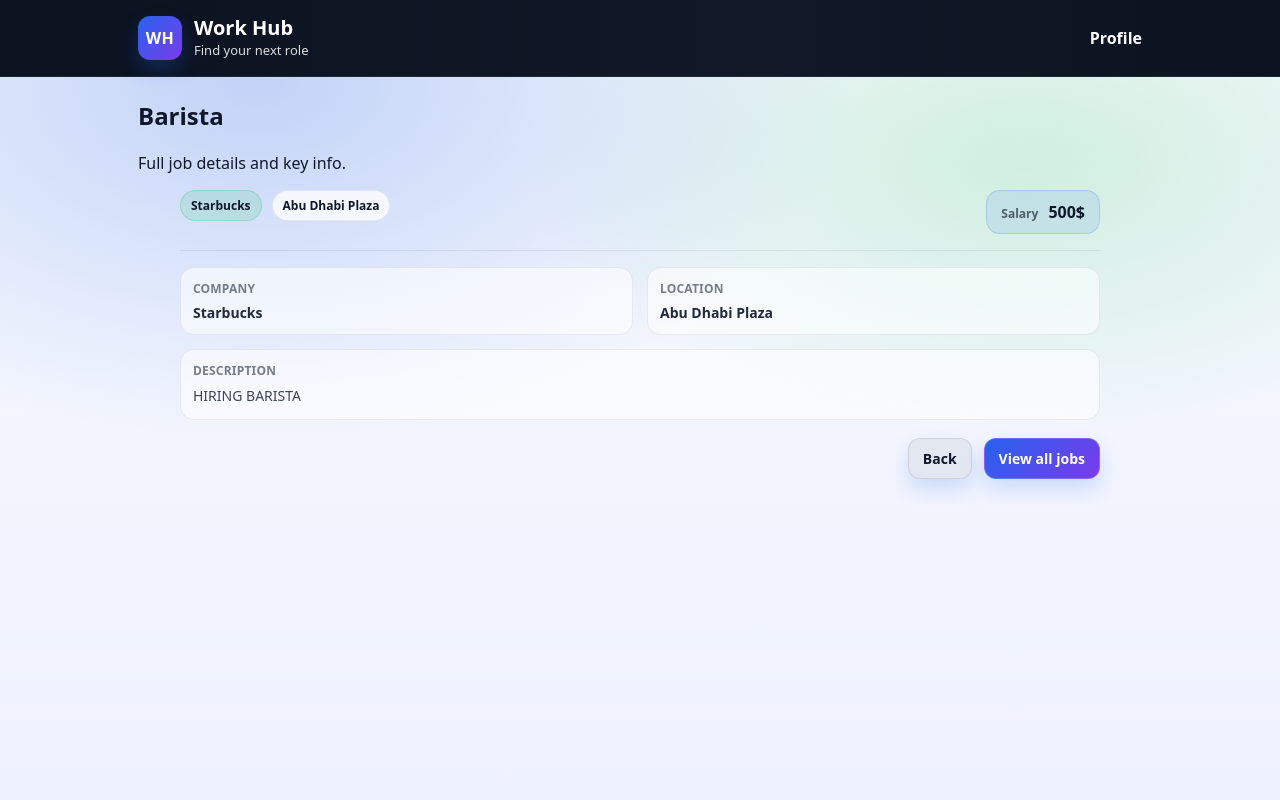
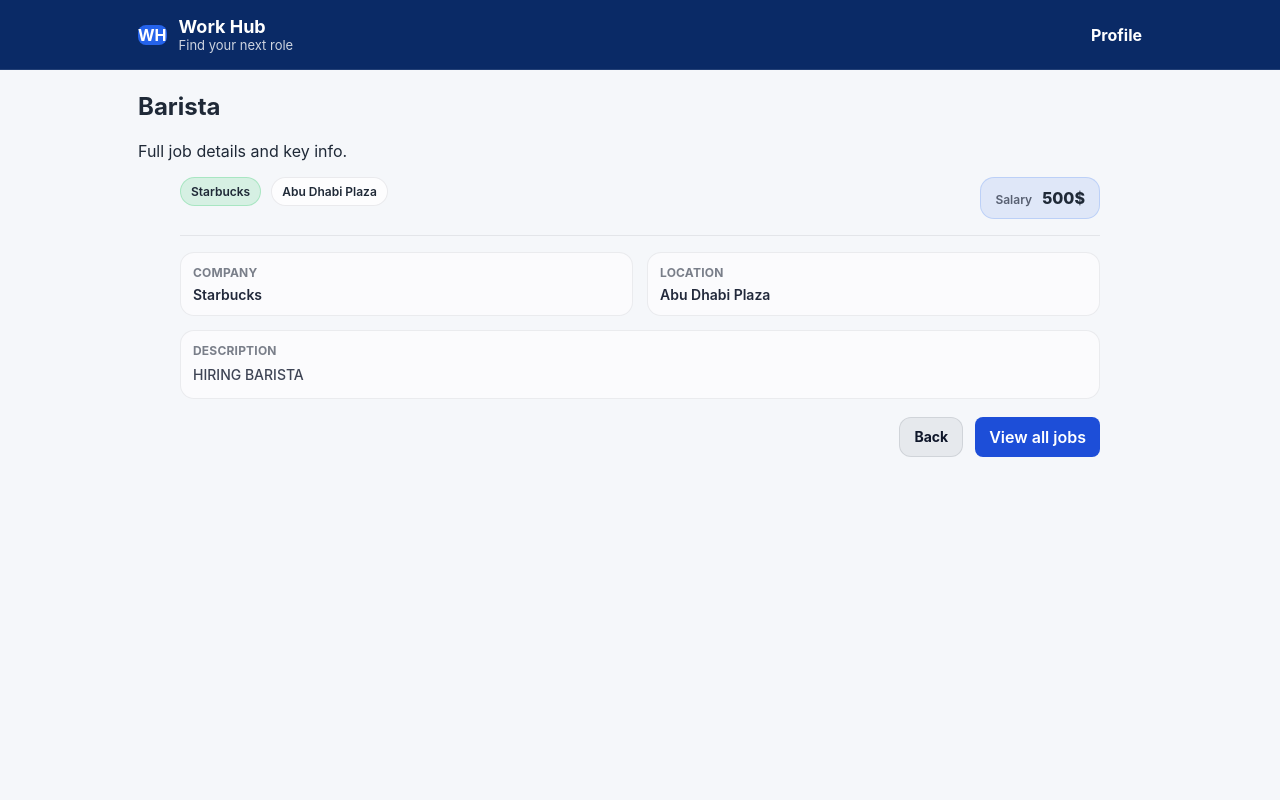
Before and after one commit to Job-Board67/Jobs, a Django app: page /job/1/ in a window 1280 px wide. Run offline with Django 5.2, Linux system fonts and the light colour scheme; a user stored in the database is signed in; data comes from the database, SQL or seed files in the repository.

Commit message:
stylishh

```diff
--- a/jobboard/job/static/style.css
+++ b/jobboard/job/static/style.css
@@ -1,35 +1,33 @@
 /* -------- Base and Fonts -------- */
-:root{
-    --bg1:#0b1220;
-    --bg2:#0f172a;
-    --card:#0b1220cc;
-    --cardSolid:#ffffff;
-    --text:#0f172a;
-    --muted:#6b7280;
-    --border:#e5e7eb;
-    --brand:#2563eb;
-    --brand2:#22c55e;
-    --shadow: 0 10px 30px rgba(2,6,23,0.12);
+:root {
+    --bg-main: #f5f7fa;
+    --bg-header: #0a2a66;
+    --bg-card: #ffffff;
+
+    --text-main: #1f2937;
+    --text-muted: #6b7280;
+
+    --brand: #1d4ed8;       /* HH-like blue */
+    --brand-dark: #1e3a8a;
+
+    --border: #e5e7eb;
+    --shadow: 0 4px 12px rgba(0, 0, 0, 0.08);
 }
 
 *{ box-sizing:border-box; }
 
-body{
-    margin:0;
-    font-family: ui-sans-serif, system-ui, -apple-system, "Segoe UI", Roboto, Arial, "Noto Sans", "Helvetica Neue", sans-serif;
-    color: var(--text);
-    background:
-      radial-gradient(1000px 600px at 20% 10%, rgba(37,99,235,0.25), transparent 60%),
-      radial-gradient(900px 500px at 80% 20%, rgba(34,197,94,0.18), transparent 55%),
-      linear-gradient(180deg, #f7f9fc 0%, #eef2ff 100%);
-    min-height: 100vh;
+body {
+    margin: 0;
+    font-family: Inter, system-ui, -apple-system, Segoe UI, Roboto, Arial, sans-serif;
+    background: var(--bg-main);
+    color: var(--text-main);
 }
 
 /* -------- Topbar -------- */
-.topbar{
-    background: linear-gradient(90deg, #0b1220 0%, #111827 60%, #0b1220 100%);
-    color:#fff;
-    border-bottom: 1px solid rgba(255,255,255,0.08);
+.topbar {
+    background: var(--bg-header);
+    color: #fff;
+    border-bottom: 1px solid rgba(255,255,255,0.1);
 }
 .topbar__inner{
     max-width: 1040px;
@@ -47,26 +45,18 @@ body{
     align-items:center;
     gap:12px;
 }
-.brand__logo{
-    width:44px;
-    height:44px;
-    border-radius: 12px;
-    display:grid;
-    place-items:center;
-    font-weight: 800;
-    letter-spacing: 0.5px;
-    background: linear-gradient(135deg, var(--brand), #7c3aed);
-    box-shadow: 0 10px 20px rgba(37,99,235,0.25);
+.brand__logo {
+    background: #2563eb;
+    border-radius: 8px;
+    font-weight: 700;
 }
-.brand__title{
-    font-weight: 800;
-    font-size: 20px;
-    line-height: 1.1;
+.brand__title {
+    font-size: 18px;
+    font-weight: 700;
 }
-.brand__subtitle{
+.brand__subtitle {
     font-size: 13px;
-    opacity: 0.85;
-    margin-top: 2px;
+    opacity: 0.8;
 }
 .profile-card {
     max-width: 500px;
@@ -211,32 +193,28 @@ body{
     gap:6px;
     align-items:baseline;
 }
-.salary .label{
-    color: var(--muted);
+.salary .label {
+    color: var(--text-muted);
     font-size: 12px;
 }
-.salary .value{
-    font-weight: 800;
+.salary .value {
+    font-weight: 700;
     color: #111827;
-    font-size: 14px;
 }
 
 /* -------- Button -------- */
-.btn{
-    display:inline-flex;
-    align-items:center;
-    justify-content:center;
+.btn {
+    background: var(--brand);
+    color: #fff;
+    border-radius: 8px;
     padding: 10px 14px;
-    border-radius: 12px;
-    background: linear-gradient(135deg, var(--brand), #7c3aed);
-    color:#fff;
-    text-decoration:none;
-    font-size: 14px;
-    font-weight: 700;
-    border: 1px solid rgba(255,255,255,0.18);
-    box-shadow: 0 10px 20px rgba(37,99,235,0.18);
+    font-weight: 600;
+    text-decoration: none;
+    border: none;
 }
-.btn:hover{ opacity:0.95; }
+.btn:hover {
+    background: var(--brand-dark);
+}
 
 /* Optional ghost button (if you use it on details page) */
 .btn-ghost{
```
Also changed, not shown: other parts of jobboard/job/static/style.css (+16 -24 lines).
